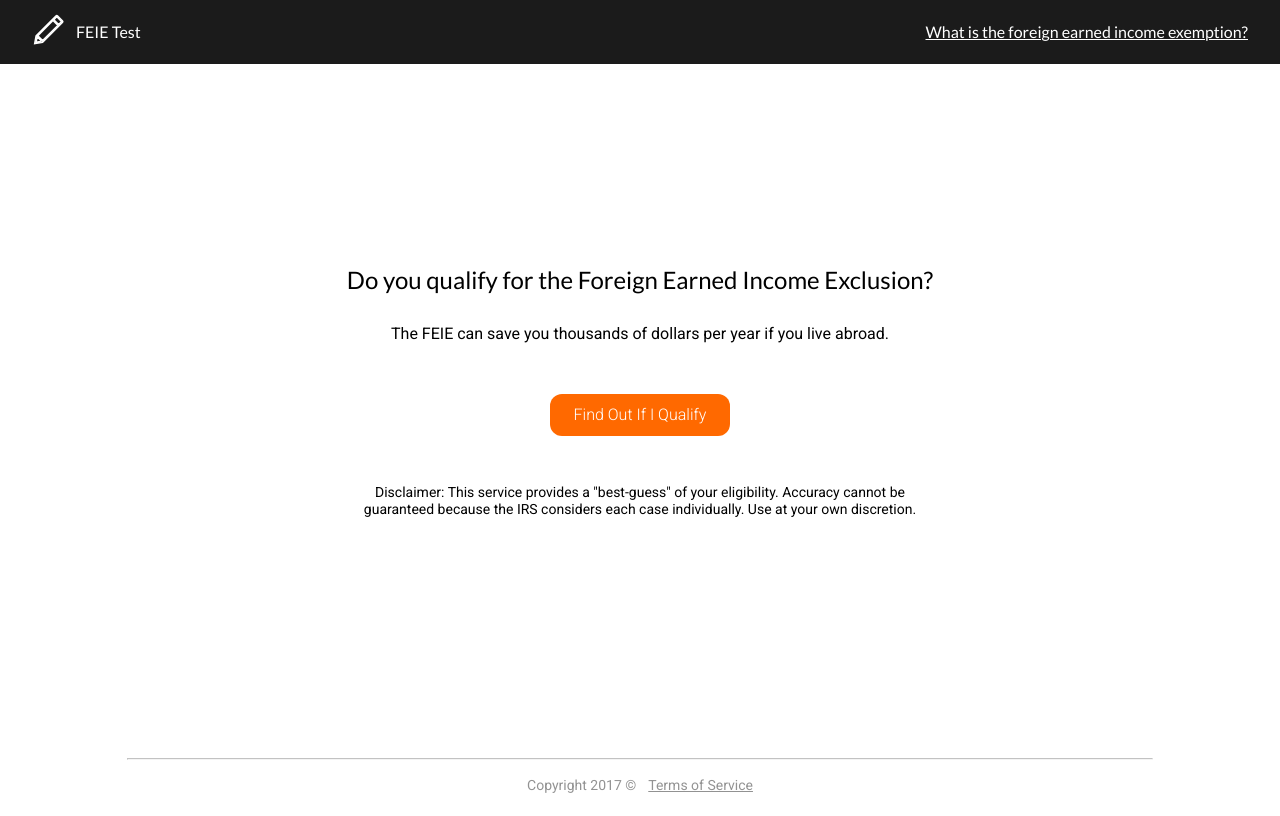
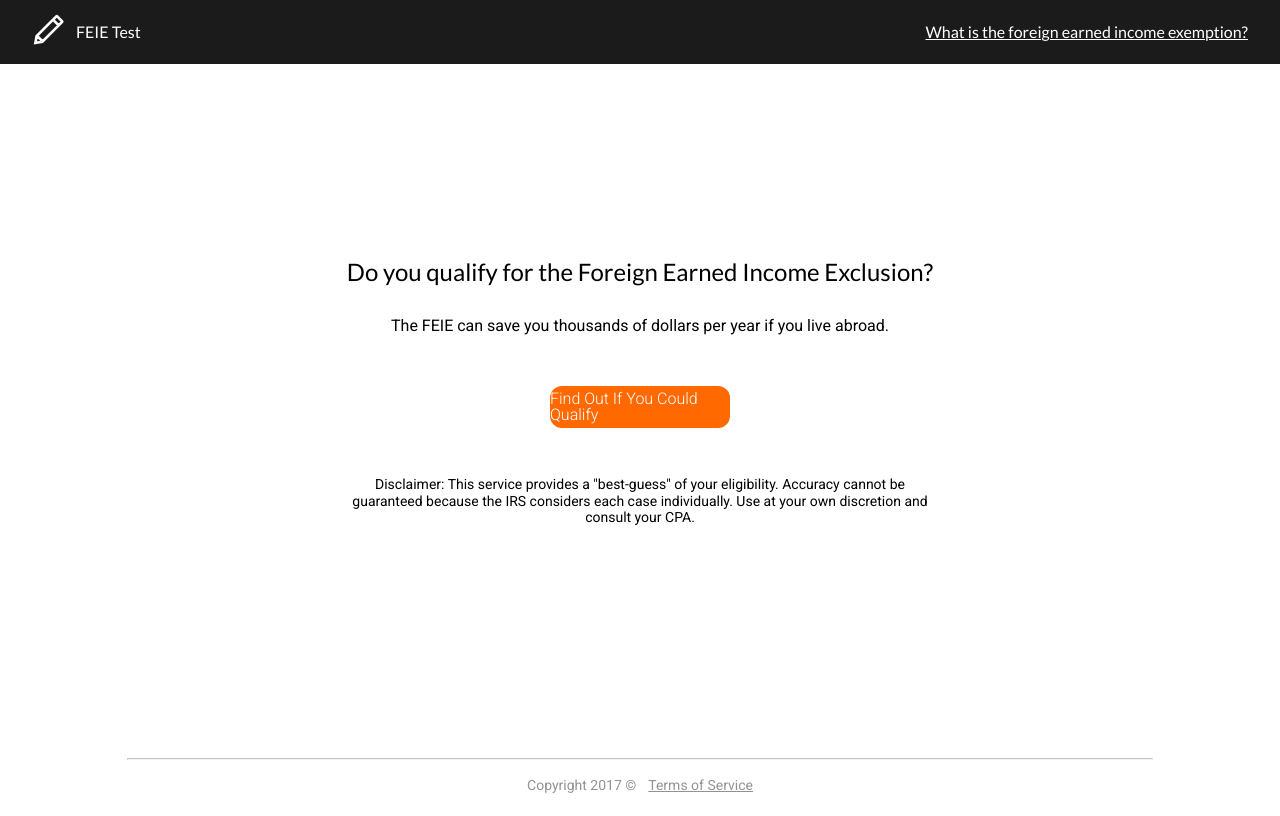
Before and after one commit to AntCas/feie-checker, a React (Create React App) app: page / in a window 1280 px wide. Built offline with nearby package versions, Linux system fonts and the light colour scheme.

Commit message:
update disclaimer

```diff
--- a/src/components/title-card/index.js
+++ b/src/components/title-card/index.js
@@ -17,8 +17,8 @@ export default class TitleCard extends Component {
           </div>
           <Button onSubmit={ onSubmit }
             type="cta"
-            label="Find Out If I Qualify" />
-          <h2 className="disclaimer">Disclaimer: This service provides a "best-guess" of your eligibility. Accuracy cannot be guaranteed because the IRS considers each case individually. Use at your own discretion.</h2>
+            label="Find Out If You Could Qualify" />
+          <h2 className="disclaimer">Disclaimer: This service provides a "best-guess" of your eligibility. Accuracy cannot be guaranteed because the IRS considers each case individually. Use at your own discretion and consult your CPA.</h2>
         </div>
       </div>
     );
```
